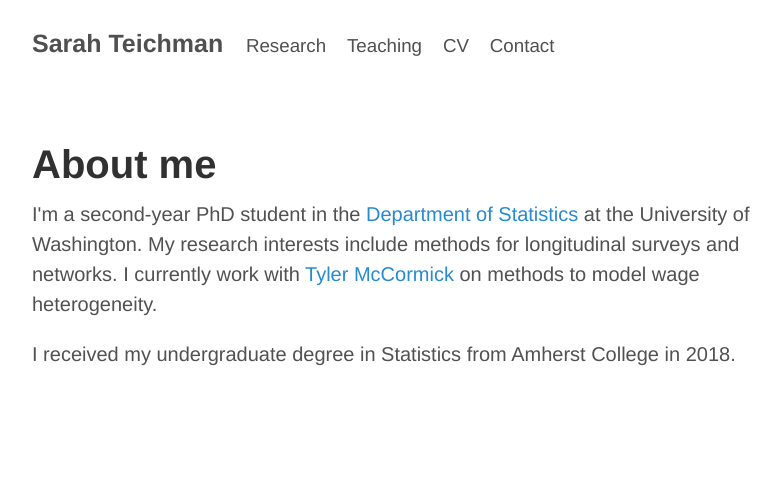
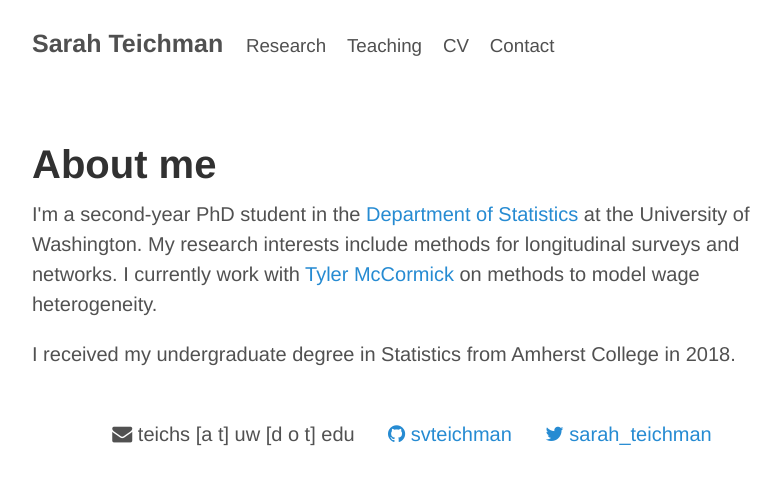
Before and after one commit to svteichman/svteichman.github.io, a Jekyll site: the page built from index.html, in a window 1280 px wide. Shown: the top 485 px of the page, without its empty margins (228-1009 px from the left). Built offline with Jekyll 4.4.1, drawn with Linux system fonts in a browser that asks for light colours.

Commit message:
adding contacts to home

```diff
--- a/index.html
+++ b/index.html
@@ -10,3 +10,15 @@ title: Sarah Teichman
 		on methods to model wage heterogeneity.</p>
 	<p>I received my undergraduate degree in Statistics from Amherst College in 2018.</p>
 </div><!-- /.blurb -->
+
+	  <div class="col-md-12">
+ <div style="position: relative; bottom: -30px;">
+       <center><p class = "lead">
+  <i class="fa fa-envelope" aria-hidden="true"></i> teichs [a t] uw [d o t] edu
+         &nbsp;&nbsp;&nbsp;&nbsp;
+  <a href = "https://github.com/svteichman"><i class="fa fa-github" aria-hidden="true"></i> svteichman</a>
+         &nbsp;&nbsp;&nbsp;&nbsp;
+  <a href = "https://twitter.com/sarah_teichman"><i class="fa fa-twitter" aria-hidden="true"></i> sarah_teichman</a>
+         </p></center>
+    </div>
+ </div>
```
